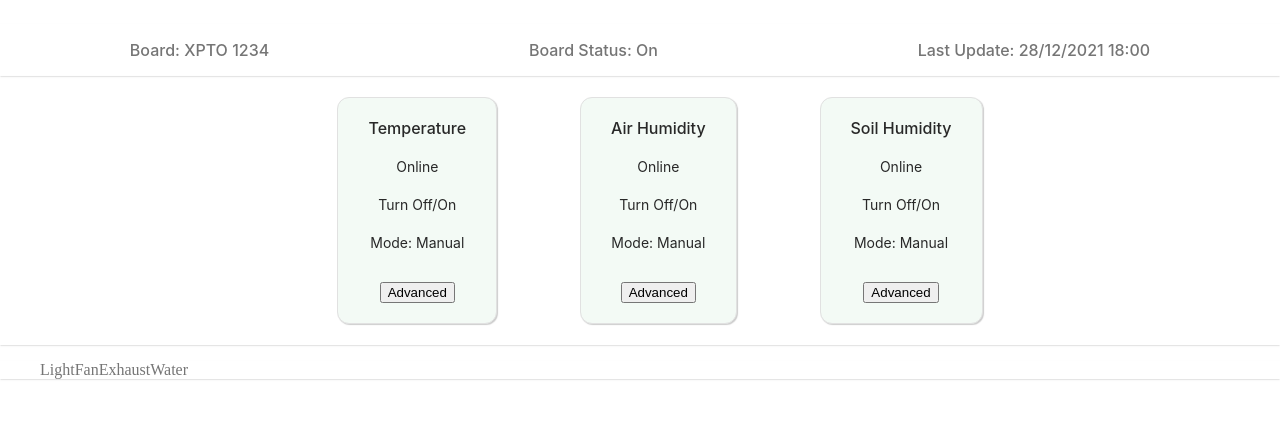
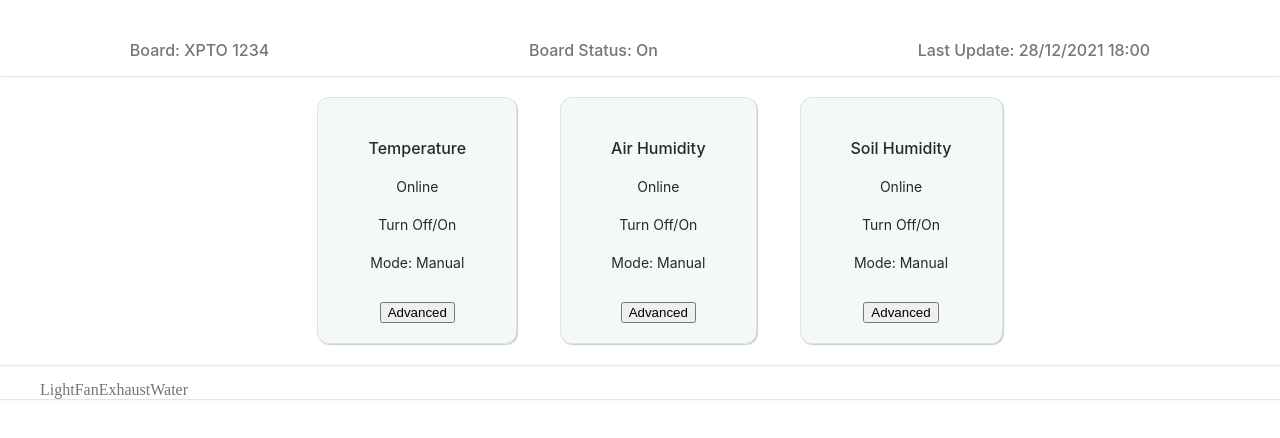
Before and after one commit to FlavioHPOliveira/cannadesign, a plain HTML site: page index.html in a window 1280 px wide. Shown: the part 88-526 px from the top of the page. Drawn offline with Linux system fonts and the light colour scheme.

Commit message:
push header

```diff
--- a/styles.css
+++ b/styles.css
@@ -40,7 +40,7 @@ ul {
 
 h3 {
   font-size: 16px;
-  margin: 10px;
+  margin: 30px;
 }
 
 .status {
```
